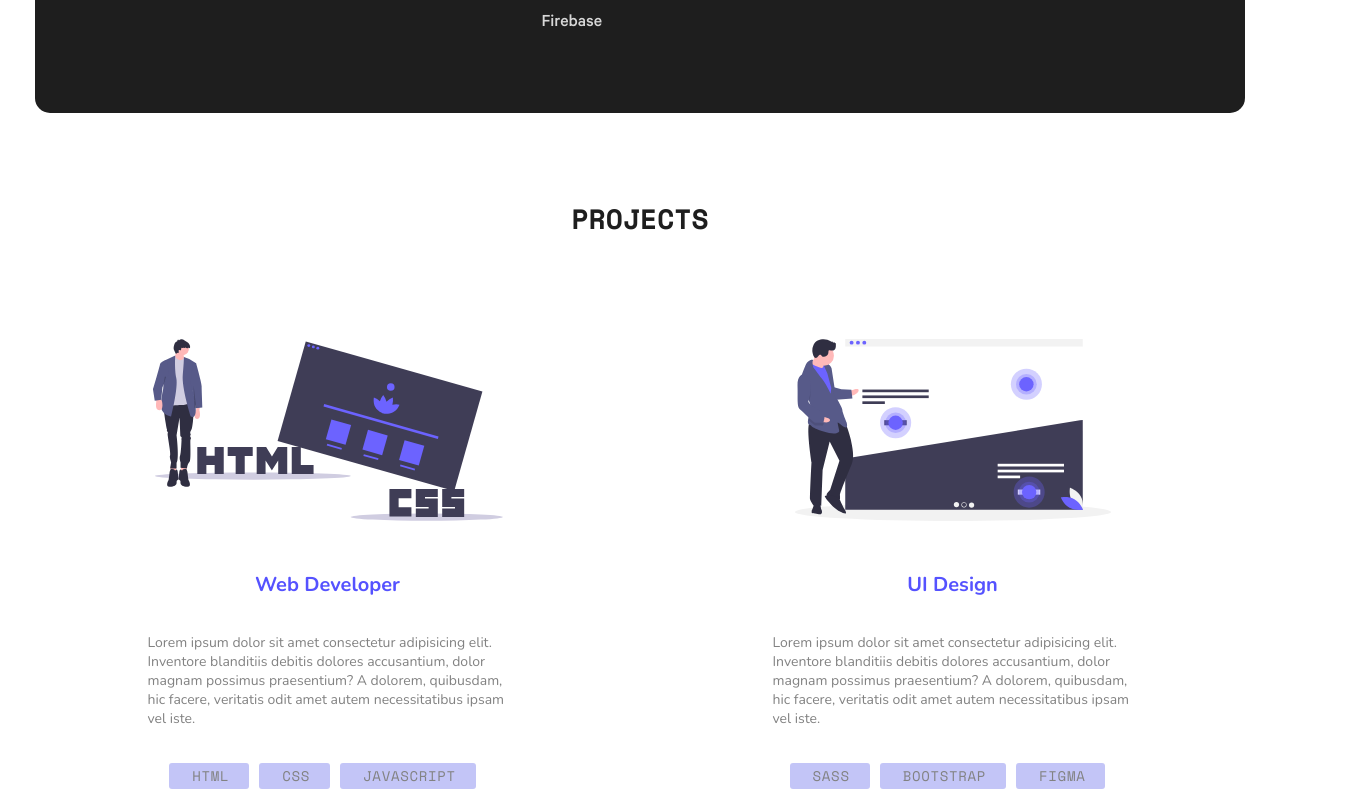
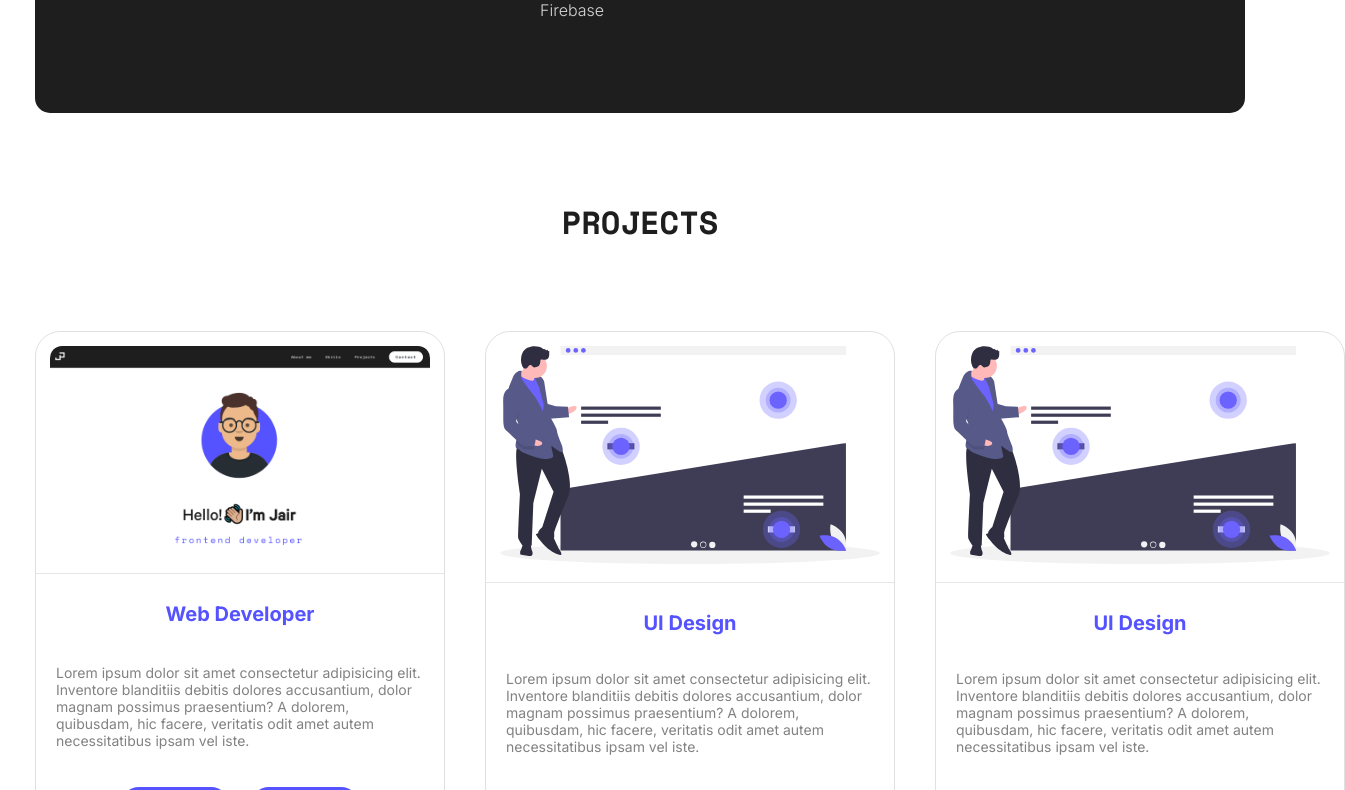
Before and after one commit to jairpss/jairpss.github.io, a plain HTML site: page index.html in a window 1280 px wide. Shown: the part 1681-2471 px from the top of the page, 1345 px wide, since content can reach past the window. Drawn offline with nearby package versions, Linux system fonts and the light colour scheme; files whose address does not match are found by name.

Commit message:
almost done with the projects section

```diff
--- a/css/style.scss
+++ b/css/style.scss
@@ -1,4 +1,4 @@
-@import url("https://fonts.googleapis.com/css?family=Nunito:300,400,400i,600,600i,700,700i,800|Space+Mono:400,400i,700&display=swap");
+@import url("https://fonts.googleapis.com/css2?family=Inter:wght@300;400;500;600;700;800;900&family=Space+Mono:wght@400;700&display=swap");
 
 @font-face {
   font-family: "Calibre";
@@ -27,6 +27,10 @@ $color-gray-dark: #828282;
   background: $color-blue;
 }
 
+html {
+  scroll-behavior: smooth;
+}
+
 * {
   margin: 0;
   padding: 0;
@@ -36,7 +40,7 @@ h2 {
   color: $color-dark;
   font-family: "Space Mono", sans-serif;
   font-weight: 700;
-  font-size: 28px;
+  font-size: 32px;
   text-align: center;
 }
 
@@ -264,22 +268,22 @@ header {
         padding-top: 24px;
         padding-bottom: 30px;
         font-weight: 500;
-        font-size: 26px;
+        font-size: 22px;
         text-align: center;
         justify-content: center;
       }
 
       p {
         padding: 5px 0;
-        font-size: 18px;
+        font-size: 16px;
         opacity: 0.9;
-        font-weight: 400;
+        font-weight: 300;
       }
 
       .skills-programing-container {
         display: flex;
         flex-direction: column;
-        font-family: "Calibre", sans-serif;
+        font-family: "Inter", sans-serif;
         color: #ececec;
         // border: 1px solid red;
       }
@@ -288,11 +292,8 @@ header {
         margin: 0 auto;
       }
 
-      .skills-programing-content {
-      }
-
       .skills-tools-container {
-        font-family: "Calibre", sans-serif;
+        font-family: "Inter", sans-serif;
         color: #ececec;
         display: flex;
         flex-direction: column;
@@ -305,7 +306,7 @@ header {
 
       .skills-design-container {
         padding: 0 74px;
-        font-family: "Calibre", sans-serif;
+        font-family: "Inter", sans-serif;
         color: #ececec;
       }
 
@@ -317,57 +318,76 @@ header {
 }
 
 /*--------------Projects---------------*/
-.projects {
+.projects-section {
   h2 {
     color: $color-dark;
     padding-top: 50px;
   }
 
   .projects-container {
+    // border: 3px solid rgb(42, 185, 241);
     margin: 35px 15px;
     display: grid;
-    grid-template-columns: 1fr 1fr;
+    grid-template-columns: 1fr 1fr 1fr;
 
-    .project-container {
-      max-width: 400px;
+    .project-container-item {
+      border: 1px solid rgb(224, 224, 224);
+      max-width: 430px;
       margin: 50px 20px;
       justify-self: center;
       border-radius: 25px;
       display: grid;
       transition: all ease-in-out 0.2s;
-      img {
-        width: 350px;
-        height: 182px;
-        padding: 15px;
 
+      .project-container-img {
+        // border: 3px solid rgb(94, 94, 94);
+        // width: 400px;
+        // height: 280px;
+        padding: 14px 14px;
         justify-self: center;
+        object-fit: cover;
+        border-bottom: 1px solid rgb(230, 230, 230);
+
+        img {
+          // border: 3px solid rgb(241, 204, 42);
+          max-width: 380px;
+          height: auto;
+          // padding: 15px;
+          border-radius: 12px;
+          justify-self: center;
+        }
       }
 
       h3 {
         color: $color-blue;
-        font-family: "Nunito", sans-serif;
+        font-family: "Inter", sans-serif;
         font-weight: 700;
         font-size: 20px;
         text-align: center;
-        padding: 35px 0 15px 0;
+        padding: 28px 0 15px 0;
       }
 
       p {
+        // border: 3px solid rgb(42, 241, 52);
         color: $color-gray-dark;
-        font-family: "Nunito", sans-serif;
+        font-family: "Inter", sans-serif;
         font-size: 14px;
         padding: 20px 20px;
       }
       .tags-container {
+        // border: 3px solid rgb(42, 151, 241);
         padding: 15px;
         display: grid;
 
         .tags {
+          // border: 3px solid rgb(16, 17, 20);
+          display: flex;
           list-style: none;
           margin: 0;
           overflow: hidden;
           //padding: 0;
           justify-self: center;
+          justify-items: center;
         }
 
         .tags li {
@@ -379,43 +399,36 @@ header {
           font-family: "Space Mono", sans-serif;
           font-size: 14px;
           font-weight: 500;
-          background: rgba(58, 65, 228, 0.3);
-          border-radius: 3px;
-          color: $color-gray-dark;
+          background: $color-blue;
+          border-radius: 50px;
+          color: $color-white;
           display: inline-block;
           height: 26px;
           line-height: 26px;
-          padding: 0 20px 0 23px;
+          padding: 6px 38px;
           position: relative;
-          margin: 0 10px 10px 0;
+          margin: 0px 10px;
           text-decoration: none;
-          -webkit-transition: color 0.2s;
+          transition: 0.2s;
           &:hover {
-            background-color: $color-blue;
+            background-color: $color-dark;
             color: white;
+          }
+
+          img {
+            display: inline-block;
+            width: 20px;
+            height: 20px;
+            margin: 0;
+            padding: 0;
+            border: 1px solid red;
           }
         }
       }
-      a {
-        color: $color-blue;
-        padding: 5px 20px 25px;
-        font-family: "Space Mono", sans-serif;
-        font-size: 14px;
-        text-align: center;
-        letter-spacing: 0.05em;
-        font-weight: 600;
-        text-transform: uppercase;
-        transition: all ease-in-out 0.2s;
-        display: grid;
-        justify-self: center;
 
-        &:hover {
-          color: $color-dark;
-        }
-      }
       &:hover {
         box-shadow: 0px 0px 10px rgba(63, 61, 86, 0.25);
-        transform: translateY(-4px);
+        // transform: translateY(-4px);
       }
     }
   }
@@ -480,7 +493,7 @@ footer {
   border-top: 5px solid $color-blue;
 
   p {
-    font-family: "Nunito", sans-serif;
+    font-family: "Inter", sans-serif;
     color: $color-gray-soft;
     font-size: 14px;
     text-align: center;
--- a/index.html
+++ b/index.html
@@ -59,9 +59,9 @@
     </section>
 
     <!-- ----------------SKILLS----------------- -->
-    <section id="skills" class="skills-container">
+    <section id="skills" class="skills-container" >
 
-      <div class="skills-container-main">
+      <div class="skills-container-main" data-aos="fade-in">
 
         <div class="skills-title">
           <h2><span class="underline">SKILLS</span></h2>
@@ -112,11 +112,15 @@
 
     </section>
     <!-- ---------------------PROJECTS--------------------------- -->
-    <section id="projects" class="projects">
+    <section id="projects" class="projects-section">
       <h2>PROJECTS</h2>
       <div class="projects-container">
-        <div class="project-container">
-          <img src="img/project1.svg" alt="Project 1">
+
+        <div class="project-container-item">
+          <div class="project-container-img">
+            <img src="img/portfolio-jair.PNG" alt="Project Portfolio">
+          </div>
+
           <h3>Web Developer</h3>
           <p>Lorem ipsum dolor sit amet consectetur adipisicing elit.
             Inventore blanditiis debitis dolores accusantium,
@@ -124,15 +128,17 @@
             hic facere, veritatis odit amet autem necessitatibus ipsam vel iste.</p>
           <div class="tags-container">
             <ul class="tags">
-              <li><a href="#" class="tag">HTML</a></li>
-              <li><a href="#" class="tag">CSS</a></li>
-              <li><a href="#" class="tag">JavaScript</a></li>
+              <li><a href="#" class="tag">Code</a></li>
+              <li><a href="#" class="tag">Live</a></li>
             </ul>
           </div>
-          <a href="/">VIEW PROJECT</a>
         </div>
-        <div class="project-container">
-          <img src="img/project2.svg" alt="Project 2">
+
+        <div class="project-container-item">
+          <div class="project-container-img">
+            <img src="img/project2.svg" alt="Project 2">
+          </div>
+
           <h3>UI Design</h3>
           <p>Lorem ipsum dolor sit amet consectetur adipisicing elit.
             Inventore blanditiis debitis dolores accusantium,
@@ -140,13 +146,30 @@
             hic facere, veritatis odit amet autem necessitatibus ipsam vel iste.</p>
           <div class="tags-container">
             <ul class="tags">
-              <li><a href="#" class="tag">SASS</a></li>
-              <li><a href="#" class="tag">Bootstrap</a></li>
-              <li><a href="#" class="tag">Figma</a></li>
+              <li><a href="#" class="tag">Code</a></li>
+              <li><a href="#" class="tag">Live</a></li>
             </ul>
           </div>
-          <a href="/">VIEW PROJECT</a>
         </div>
+
+        <div class="project-container-item">
+          <div class="project-container-img">
+            <img src="img/project2.svg" alt="Project 2">
+          </div>
+
+          <h3>UI Design</h3>
+          <p>Lorem ipsum dolor sit amet consectetur adipisicing elit.
+            Inventore blanditiis debitis dolores accusantium,
+            dolor magnam possimus praesentium? A dolorem, quibusdam,
+            hic facere, veritatis odit amet autem necessitatibus ipsam vel iste.</p>
+          <div class="tags-container">
+            <ul class="tags">
+              <li><a href="#" class="tag">Code <img src="img/bxl-github.svg" alt=""></a></li>
+              <li><a href="#" class="tag">Live</a></li>
+            </ul>
+          </div>
+        </div>
+
       </div>
     </section>
     <!-- ----------------CONTACT----------------- -->
@@ -180,5 +203,10 @@
   <footer>
       <p>Made by Jair Partida ⚡</p>
   </footer>
+
+  <script src="https://unpkg.com/aos@next/dist/aos.js"></script>
+  <script>
+    AOS.init();
+  </script>
 </body>
 </html>
```
Also changed, not shown: css/style.css, img/bx-planet.svg (added), img/bxl-github.svg (added), img/portfolio-jair.PNG (added), 1 other file.
